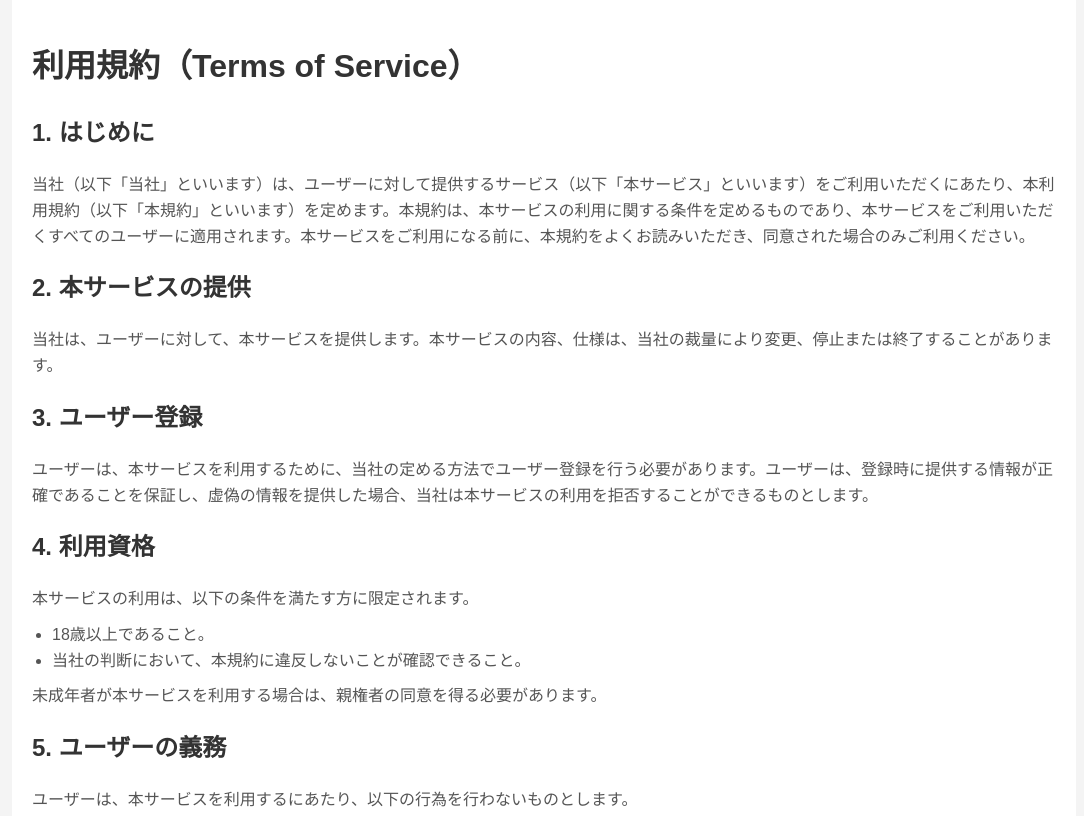
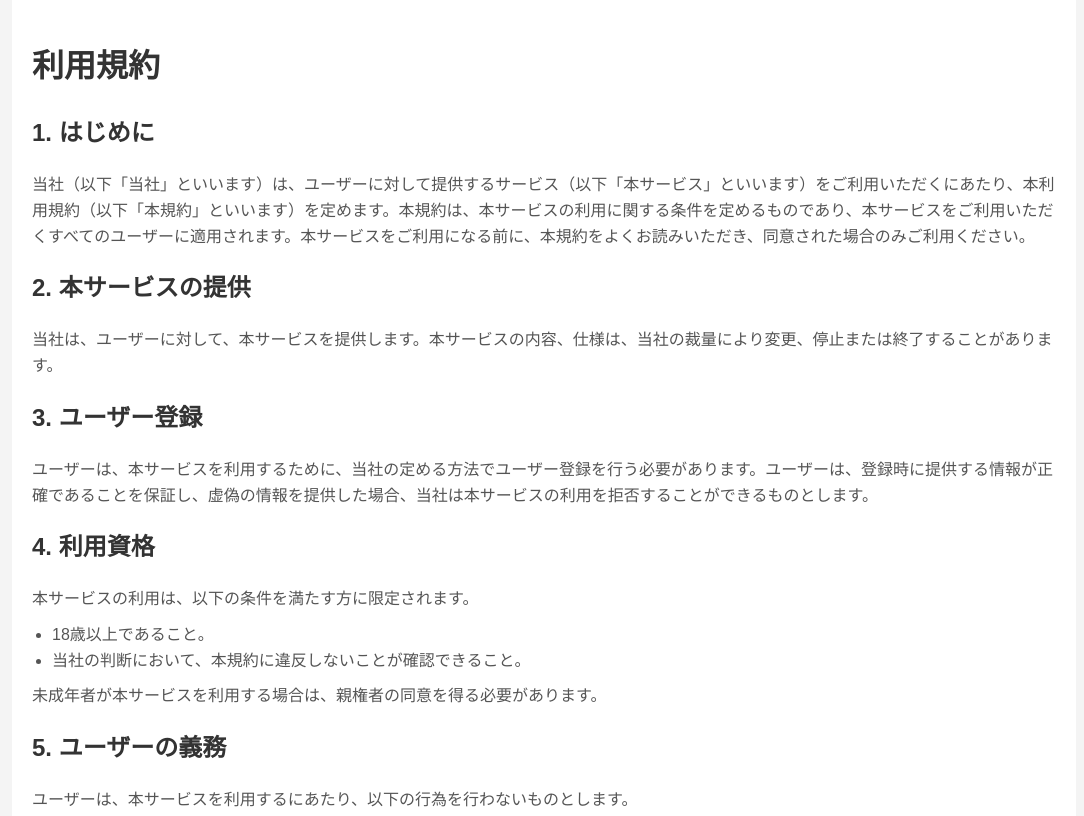
Before and after one commit to kichifumi/sozai, a plain HTML site: page terms-of-service.html in a window 1280 px wide. Shown: the top 816 px of the page, without its empty margins (96-1180 px from the left). Drawn offline with Linux system fonts and the light colour scheme.

Commit message:
Update terms-of-service.html

```diff
--- a/terms-of-service.html
+++ b/terms-of-service.html
@@ -46,7 +46,7 @@
 <body>
 
 <div class="container">
-    <h1>利用規約（Terms of Service）</h1>
+    <h1>利用規約</h1>
 
     <h2>1. はじめに</h2>
     <p>当社（以下「当社」といいます）は、ユーザーに対して提供するサービス（以下「本サービス」といいます）をご利用いただくにあたり、本利用規約（以下「本規約」といいます）を定めます。本規約は、本サービスの利用に関する条件を定めるものであり、本サービスをご利用いただくすべてのユーザーに適用されます。本サービスをご利用になる前に、本規約をよくお読みいただき、同意された場合のみご利用ください。</p>
```
